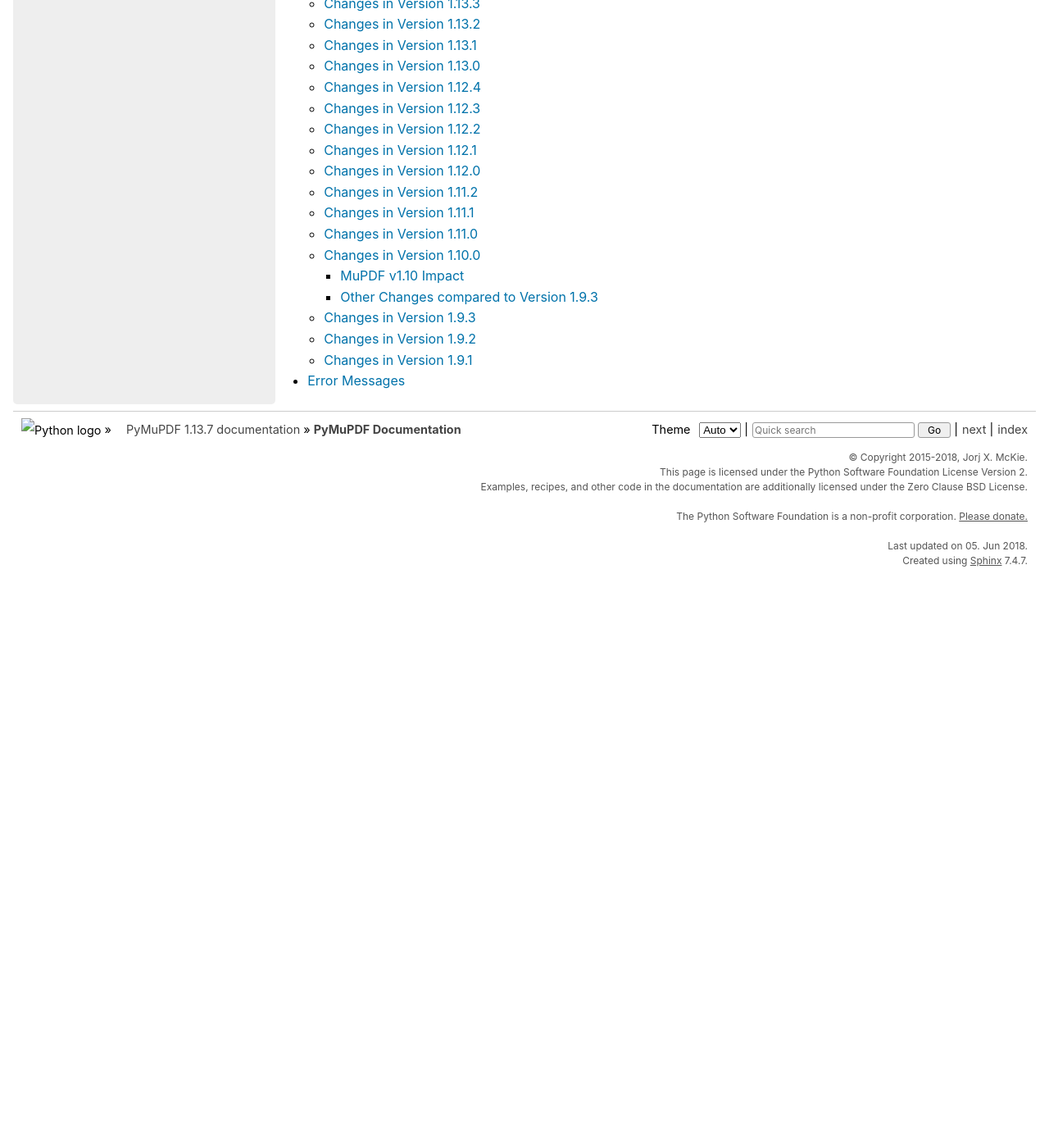
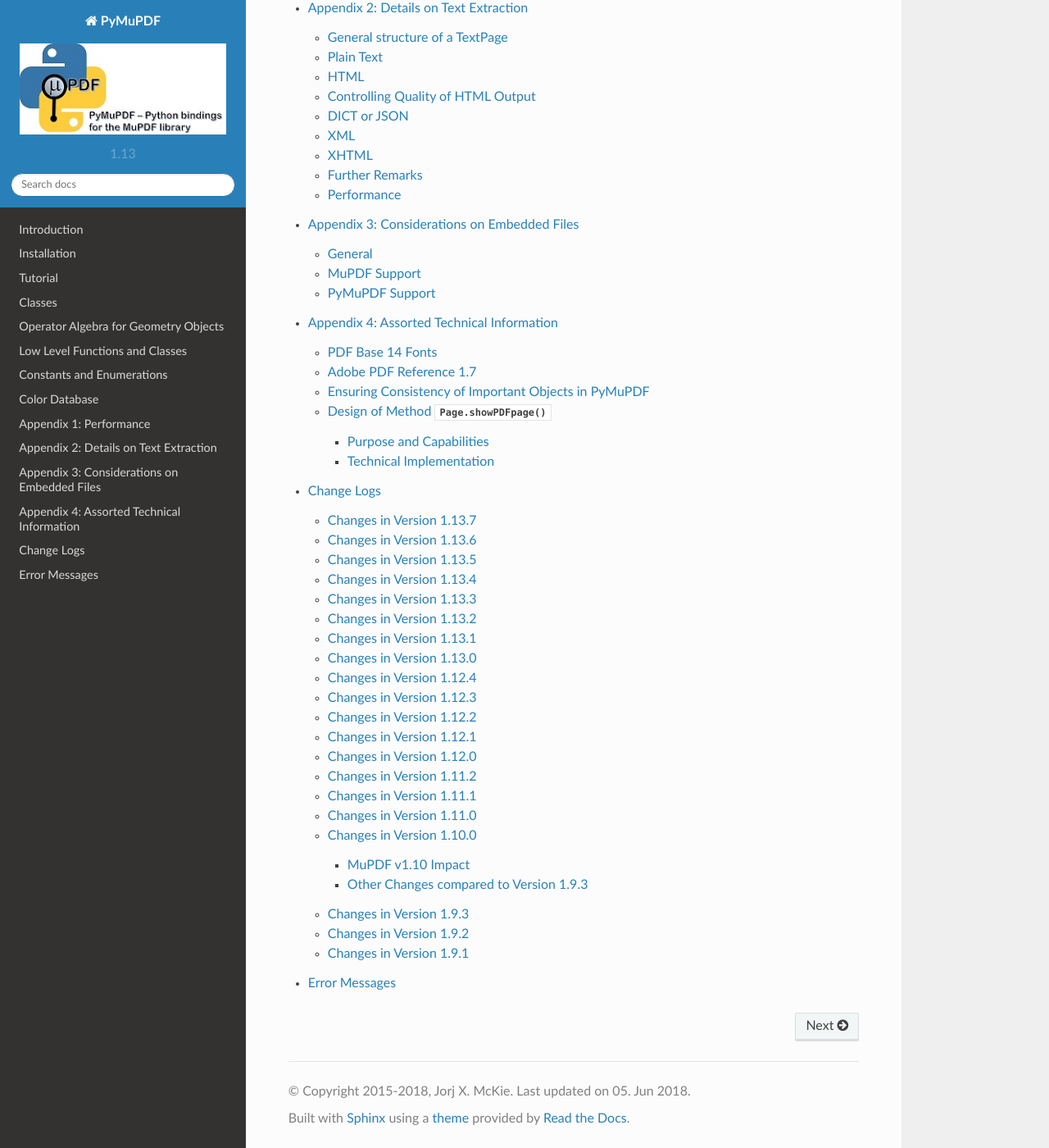
Before and after one commit to pymupdf/PyMuPDF-Optional-Material, a Sphinx documentation site: the page built from docs/index.rst, in a window 1280 px wide and 1400 px high, scrolled down 7076 px. Shown: the whole window at 82% size. Built offline with Sphinx 7.4.7 and the Read the Docs theme 2.0.0, drawn with Linux system fonts in a browser that asks for light colours; before the commit the page ends 7778 px from its top, so only the background shows below that; some of the changed text lies outside the part shown.

Commit message:
update docu

```diff
--- a/docs/conf.py
+++ b/docs/conf.py
@@ -95,15 +95,15 @@
 # The theme to use for HTML and HTML Help pages.  See the documentation for
 # a list of builtin themes.
 #html_theme = 'sphinxdoc'
-html_theme = "python_docs_theme"
+html_theme = "sphinx_rtd_theme"
 
 # Theme options are theme-specific and customize the look and feel of a theme
 # further.  For a list of options available for each theme, see the
 # documentation.
 html_theme_options = {
-     'root_name': "",
-     'root_url': "",
-     "root_icon": "pymupdf.ico"
+     #'root_name': "",
+     #'root_url': "",
+     #"root_icon": "pymupdf.ico"
 }
 
 # Add any paths that contain custom themes here, relative to this directory.
```
